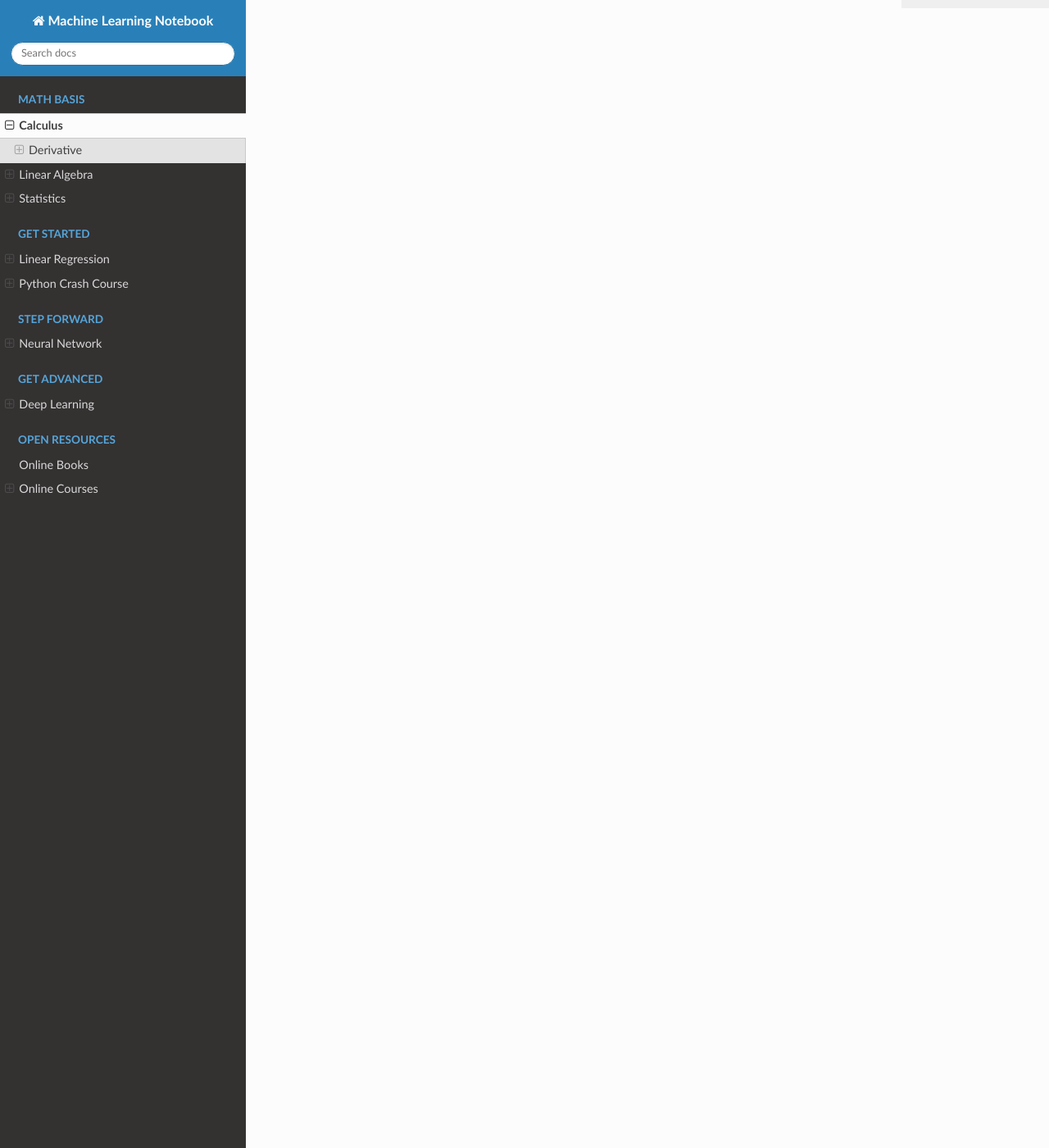
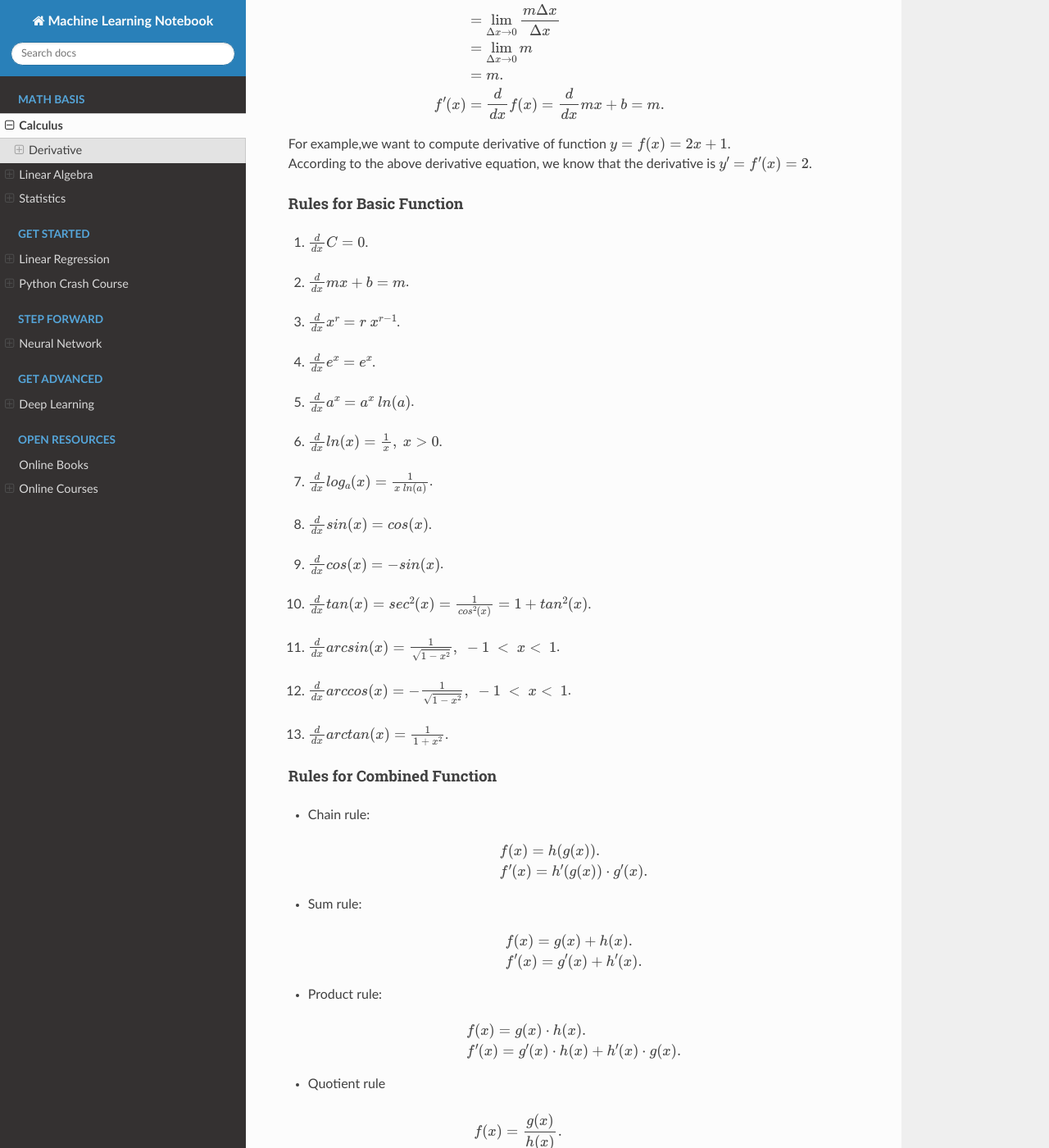
Before and after one commit to bradbann/notebook-machine_learning, a Sphinx documentation site: the page built from docs/source/math_basis/calculus.rst, in a window 1280 px wide and 1400 px high, scrolled down 3410 px. Shown: the whole window at 82% size. Built offline with Sphinx 7.4.7 and the Read the Docs theme 2.0.0, drawn with Linux system fonts in a browser that asks for light colours; some of the changed text lies outside the part shown.

Commit message:
append derivative compututation

```diff
--- a/docs/source/math_basis/calculus.rst
+++ b/docs/source/math_basis/calculus.rst
@@ -52,25 +52,30 @@ Definition
 | The slope m of the secant line is the difference between the y values of these points divided by the difference between the x values, that is,
 
 ..  math::
-
     m = \frac{\Delta f(a)}{\Delta a} = \frac{f(a+h) - f(a)}{(a+h) - (a)} = \frac{f(a + h) - f(a)}{h}.
 
 Therefore, the limit of the difference quotient as h approaches zero, if it exists, should represent the slope of the tangent line to (a, f(a)). This limit is defined to be the derivative of the function f(x) at a:
 
 ..  math::
-
     & f'(a) = \lim_{h\to0}\frac{f(a + h) - f(a)}{h} = \lim_{\Delta x\to0}\frac{f(a + \Delta x) - f(a)}{\Delta x}.\\\\
     & f'(x) = \lim_{\Delta x\to0}\frac{f(x + \Delta x) - f(x)}{\Delta x}.
 
 .. image:: https://upload.wikimedia.org/wikipedia/commons/c/cc/Tangent_animation.gif
 
+Derivative Computation
+----------------------
+
+.. contents:: :local:
+
+We can utilise :ref:`basic_function_derivative_rule` and :ref:`combined_function_derivative_rule` to help us compute the result.
+
 Computation Example
--------------------
+*******************
 
 | We have function: \ :math:`f(x) = mx +b`. Let's try to compute the derivative by ourselves.
 
 .. math::
-
+   & f(x) = mx +b.\\\\
    & f'(x)  = \lim_{\Delta x\to0}\frac{f(x + \Delta x) - f(x)}{\Delta x}.\\\\
    & \begin{align}
    f'(x) & = \lim_{\Delta x\to0}\frac{f(x + \Delta x) - f(x)}{\Delta x}\\
@@ -79,10 +84,70 @@ Computation Example
          & = \lim_{\Delta x\to0}\frac{m\Delta x}{\Delta x}\\
          & = \lim_{\Delta x\to0}m\\
          & = m.
-    \end{align}
+    \end{align}\\
+    & f'(x) = \frac{d}{d x} f(x) = \frac{d}{d x} mx + b = m.
 
 | For example,we want to compute derivative of function :math:`y = f(x) = 2x +1`.
 | According to the above derivative equation, we know that the derivative is :math:`y'=f'(x) = 2`.
+
+.. _basic_function_derivative_rule:
+
+Rules for Basic Function
+************************
+
+#. | :math:`\frac{d}{d x} C = 0`.
+#. | :math:`\frac{d}{d x} mx + b = m`.
+#. | :math:`\frac{d}{d x} x^r = r \ x^{r-1}`.
+#. | :math:`\frac{d}{d x} e^x = e^x`.
+#. | :math:`\frac{d}{d x} a^x = a^x \ ln(a)`.
+#. | :math:`\frac{d}{d x} ln(x) = \frac{1}{x}, \ x > 0`.
+#. | :math:`\frac{d}{d x} log_a(x) = \frac{1}{x \ ln(a)}`.
+#. | :math:`\frac{d}{d x} sin(x) = cos(x)`.
+#. | :math:`\frac{d}{d x} cos(x) = -sin(x)`.
+#. | :math:`\frac{d}{d x} tan(x) = sec^2(x) = \frac{1}{cos^2(x)} = 1 + tan^2(x)`.
+#. | :math:`\frac{d}{d x} arcsin(x) = \frac{1}{\sqrt{1 \ - \ x^2}}, \ -1 \ < \ x < \ 1`.
+#. | :math:`\frac{d}{d x} arccos(x) = -\frac{1}{\sqrt{1 \ - \ x^2}}, \ -1 \ < \ x < \ 1`.
+#. | :math:`\frac{d}{d x} arctan(x) = \frac{1}{1 \ + \ x^2}`.
+
+.. _combined_function_derivative_rule:
+
+Rules for Combined Function
+***************************
+
+- Chain rule:
+
+.. math::
+   & f(x) = h(g(x)).\\
+   & f'(x) = h'(g(x)) \cdot g'(x).
+
+- Sum rule:
+
+.. math::
+   & f(x) = g(x) + h(x).\\
+   & f'(x) = g'(x) + h'(x).
+
+- Product rule:
+
+.. math::
+   & f(x) = g(x) \cdot h(x).\\
+   & f'(x) = g'(x) \cdot h(x) + h'(x) \cdot g(x). \\
+
+- Quotient rule
+
+.. math::
+   & f(x) = \frac{g(x)}{h(x)}.\\
+   & f'(x) = \frac{g'(x) h(x) - h'(x) g(x)}{h^2(x)}. \\
+
+Partial Derivatives
+-------------------
+
+In general, the partial derivative of a function :math:`f(x_1, …, x_n)` in the direction :math:`x_i` at the point :math:`(a_1, …, a_n)` is defined to be:
+
+.. math::
+   & \frac{\delta \ f}{\delta x_i} (a_1,...a_n) = \lim_{h\to0} \frac{f(a_1,...,a_i + h,...,a_n) - f(a_1,...,a_i,...,a_n)}{h}. \\\\
+   & f_{a_1, \ ... \ ,a_{i-1} \ , \ a_{i+1} \ , \ ... \ ,a_n}(x_i) = f(a_1, \ ... \ ,a_{i-1} \ , \ x_i \ , \ a_{i+1}, \ ... \ a_n). \\\\
+   & \frac{d \ f_{a_1, \ ... \ , \ a_{i-1} \ , \ a_{i+1} \ , \ ... \ ,a_n}}{dx_i}(x_i) = \frac{\delta \ f}{\delta x_i} (a_1,...a_n). \\\\
+   & \Delta \ f(a_1,...a_n) = (\frac{\delta \ f}{\delta x_1} (a_1,...a_n) \ , \ ... \ , \ \frac{\delta \ f}{\delta x_n} (a_1,...a_n)).
 
 .. rubric:: Reference:
 
```
Also changed, not shown: docs/source/get_started/python_crash_course.rst (+5 -5 lines).
